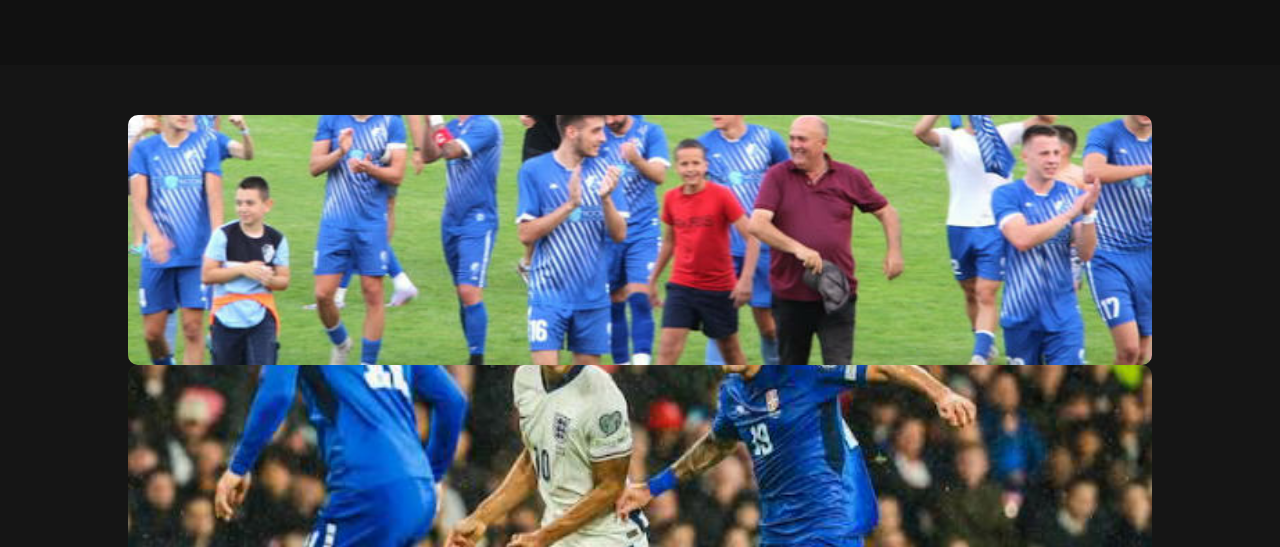
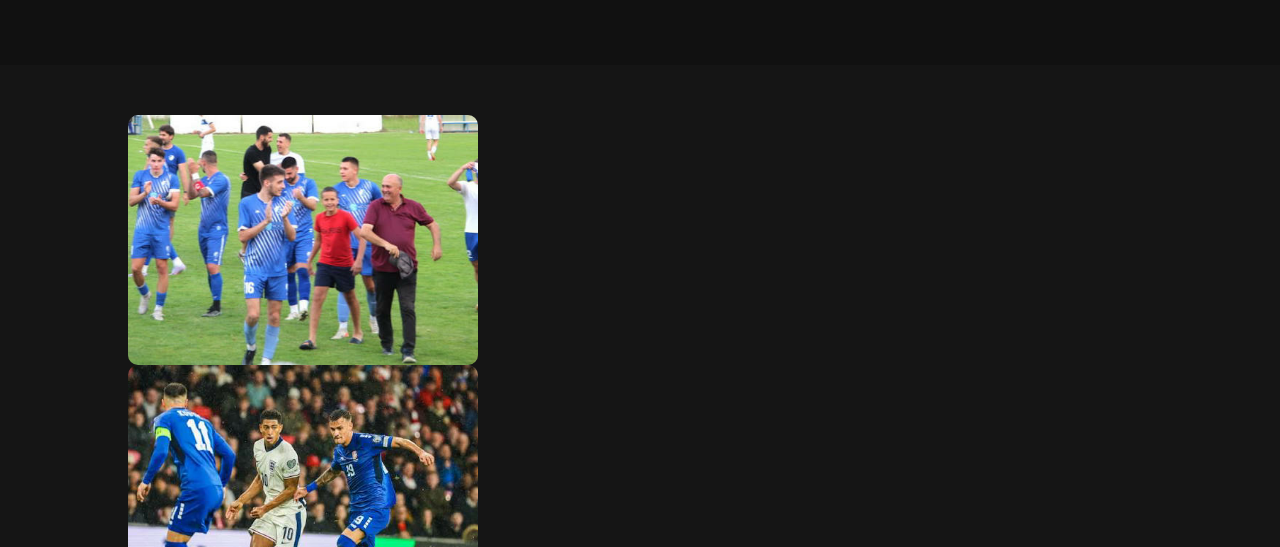
Before and after one commit to parezanovicluka1999-alt/FK-PROPAST, a plain HTML site: page galerija.html in a window 1280 px wide. Shown: the part 253-800 px from the top of the page. Drawn offline with Linux system fonts and the light colour scheme.

Commit message:
Automatska izmena sajta

```diff
--- a/css/style.css
+++ b/css/style.css
@@ -674,15 +674,17 @@
 
 .gallery-track {
     display: flex;
+    flex-wrap: nowrap;
     gap: 25px;
+    width: max-content;
 }
 
 .gallery-item {
-    min-width: 350px;
+    flex: 0 0 350px;
+    width: 350px;
     height: 250px;
 
     overflow: hidden;
-
     border-radius: 10px;
 
     background-color: #222;
```
